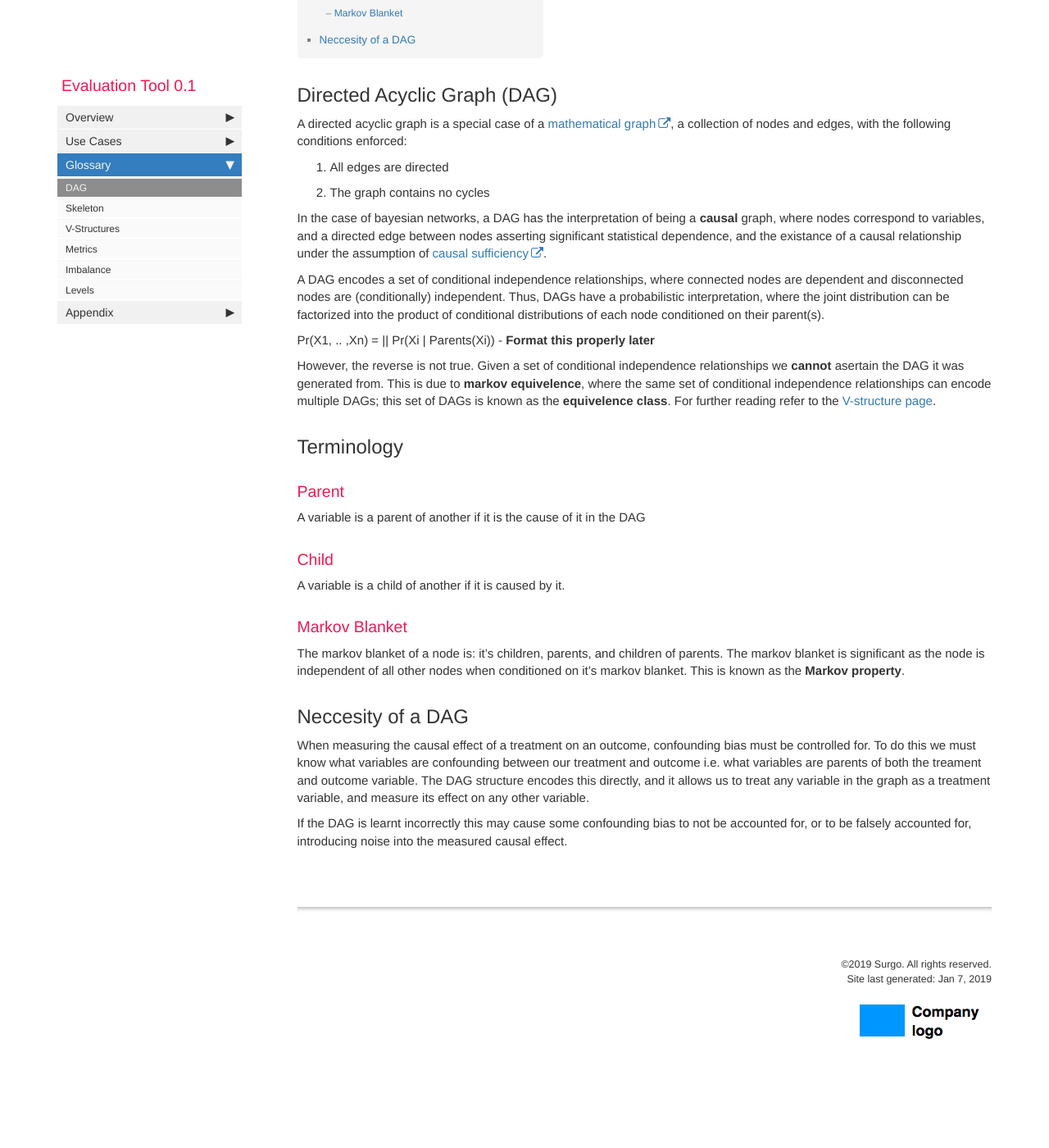
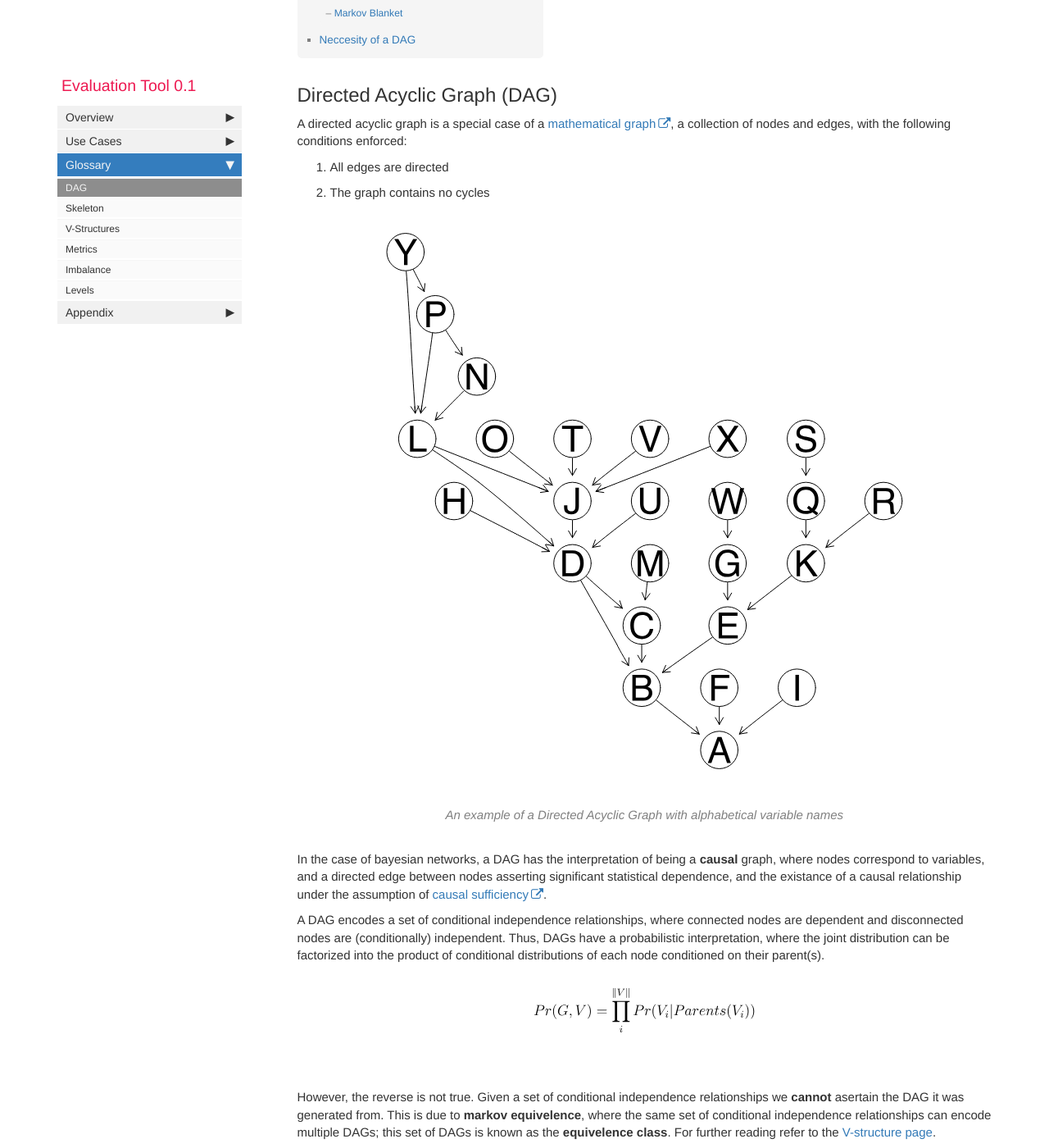
Before and after one commit to Surgo-Sussex/Evaluation_Tool_Documentation, a Jekyll site: the page built from pages/mydoc/dag.md, in a window 1280 px wide and 1400 px high, scrolled down 321 px. Shown: the whole window at 82% size. Built offline with Jekyll 4.4.1, drawn with Linux system fonts in a browser that asks for light colours; nearby versions of some CDN libraries; comment, search, counter and statistics services are not loaded; before the commit the page ends 1664 px from its top, so only the background shows below that; some of the changed text lies outside the part shown.

Commit message:
Added Glossary Diagrams

```diff
--- a/_includes/image.html
+++ b/_includes/image.html
@@ -1 +1 @@
-<figure>{% if {{include.url}} %}<a class="no_icon" target="_blank" href="{{include.url}}">{% endif %}<img class="docimage" src="images/{{include.file}}" alt="{{include.alt}}" {% if {{include.max-width}} %}style="max-width: {{include.max-width}}px"{% endif %} />{% if {{include.url}} %}</a>{% endif %}{% if {{include.caption}} %}<figcaption>{{include.caption}}</figcaption>{% endif %}</figure>
+<figure>{% if {{include.url}} %}<a class="no_icon" target="_blank" href="{{include.url}}">{% endif %}<img class="docimage center" src="images/{{include.file}}" alt="{{include.alt}}" {% if {{include.max-width}} %}style="max-width: {{include.max-width}}px"{% endif %} />{% if {{include.url}} %}</a>{% endif %}{% if {{include.caption}} %}<figcaption class="center">{{include.caption}}</figcaption>{% endif %}</figure>
--- a/css/customstyles.css
+++ b/css/customstyles.css
@@ -1198,3 +1198,12 @@ h4.panel-title {
         display:block !important;
     }
 }
+
+
+.center {
+    margin-top: 2em !important;
+    display: block !important;
+    margin-left: auto !important;
+    margin-right: auto !important;
+    text-align: center !important;
+}
--- a/pages/mydoc/dag.md
+++ b/pages/mydoc/dag.md
@@ -14,11 +14,14 @@ A directed acyclic graph is a special case of a [mathematical graph](http://math
 1. All edges are directed
 2. The graph contains no cycles
 
+{% include image.html file="dag.svg" alt="" caption="An example of a Directed Acyclic Graph with alphabetical variable names" max-width="800"%}
+
 In the case of bayesian networks, a DAG has the interpretation of being a **causal** graph, where nodes correspond to variables, and a directed edge between nodes asserting significant statistical dependence, and the existance of a causal relationship under the assumption of [causal sufficiency](http://mlg.eng.cam.ac.uk/zoubin/SALD/Intro-Causal.pdf).
 
 A DAG encodes a set of conditional independence relationships, where connected nodes are dependent and disconnected nodes are (conditionally) independent. Thus, DAGs have a probabilistic interpretation, where the joint distribution can be factorized into the product of conditional distributions of each node conditioned on their parent\(s\).
 
-Pr\(X1, .. ,Xn\) = \|\| Pr\(Xi \| Parents\(Xi\)\) - **Format this properly later**
+
+{% include image.html file="factorizedPr.svg" alt="Surface Plots" caption="" max-width="800" %}
 
 However, the reverse is not true. Given a set of conditional independence relationships we **cannot** asertain the DAG it was generated from. This is due to **markov equivelence**, where the same set of conditional independence relationships can encode multiple DAGs; this set of DAGs is known as the **equivelence class**. For further reading refer to the [V-structure page](v_structures.html).
 
@@ -34,6 +37,8 @@ A variable is a parent of another if it is the cause of it in the DAG
 
 A variable is a child of another if it is caused by it.
 
+{% include image.html file="parent_child.svg" alt="" caption="A diagram showing the parent-child relationship between two variables; A and B." max-width="800"%}
+
 ### Markov Blanket
 
 The markov blanket of a node is: it's children, parents, and children of parents. The markov blanket is significant as the node is independent of all other nodes when conditioned on it's markov blanket. This is known as the **Markov property**.
```
Also changed, not shown: pages/mydoc/skeleton.md (+1 -1 lines), pages/mydoc/v_structures.md (+1 -1 lines), images/cpdag.svg (added), images/dag.svg (added), images/dag2skel.svg (added), images/factorizedPr.svg (added), images/parent_child.svg (added), images/skel.svg (added).
